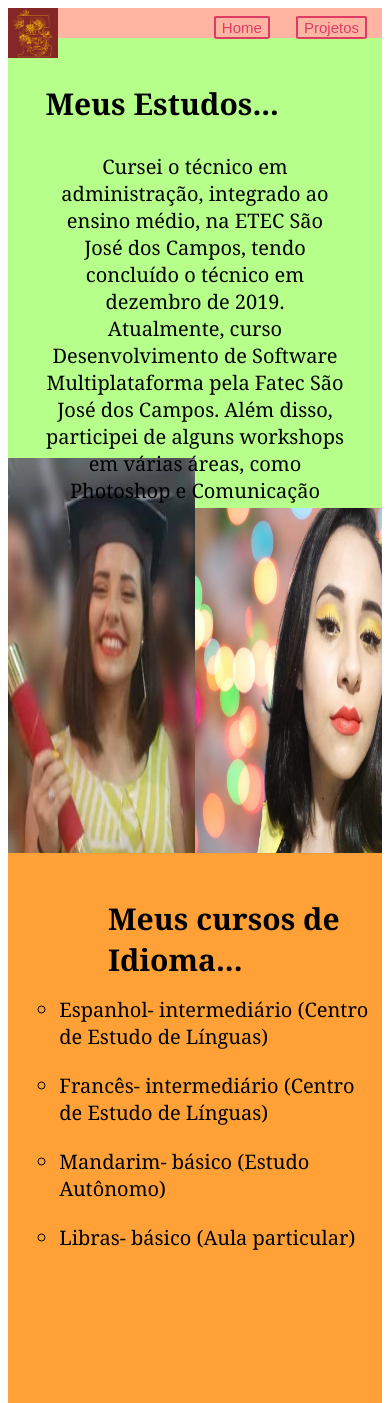
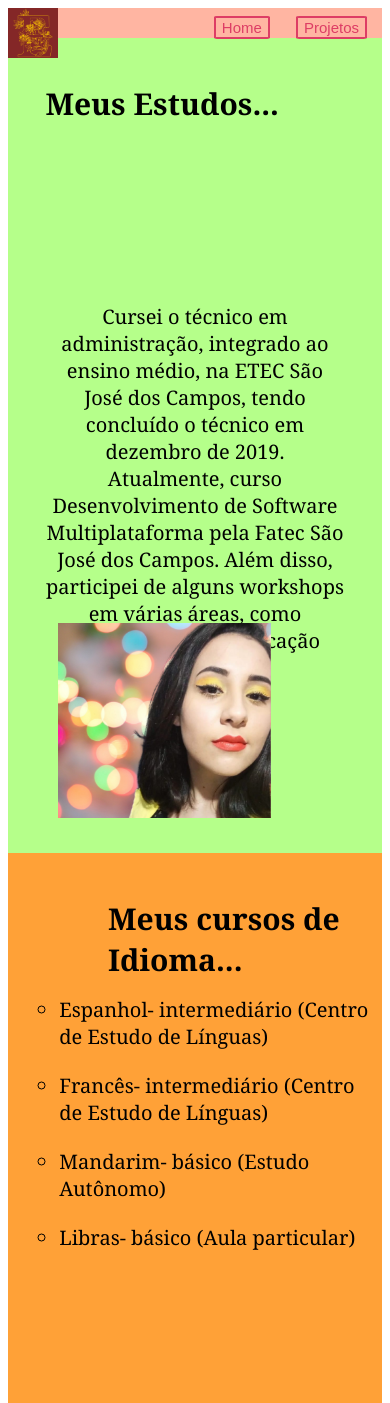
Before and after one commit to MinEvora/MeuProjeto, a Flask app: page /estudos in a window 390 px wide. Run offline with Flask 2, Linux system fonts and the light colour scheme.

Commit message:
Alteração layout

```diff
--- a/src/static/css/estilos2.css
+++ b/src/static/css/estilos2.css
@@ -17,16 +17,16 @@ body{
 .item2{
     background-color: rgb(181, 255, 138);
     width: 100%;
-    height: 500px;
+    height: 1100px;
     align-items: center;
 }
-.imagem1{
+/*.imagem1{
     width: 50%;
     position: absolute;
     top: 450px;
     left: 0px;
     filter: saturate(1.10);
-}
+}*/
 .item3{
     background-color: rgb(255, 161, 55);
     width: 100%;
@@ -35,11 +35,9 @@ body{
     z-index: 1;
 }
 .imagem2{
-    width: 50%;
     position: absolute;
-    top: 500px;
-    right: 0px;
-    z-index: -1;
+    top: 615px;
+    z-index: 1;
 }
 h2{
     position: absolute;
@@ -100,9 +98,9 @@ a {
     .item2{
         top: 50px;
     }
-    .imagem1{
+    /*.imagem1{
         height: 711px;
-    }
+    }*/
     h2{
         top: 50px;
         font-size: 40px;
@@ -115,7 +113,8 @@ a {
         top: 1095px;
     }
     .imagem2{
-        height: 595px;
+        height: 445px;
+        left: 200px;
     }
     h4{
         top: 1100px;
@@ -149,9 +148,9 @@ a {
     .item2{
         top: 40px;
     }
-    .imagem1{
+    /*.imagem1{
         height: 611px;
-    }
+    }*/
     h2{
         top: 50px;
         font-size: 35px;
@@ -164,7 +163,8 @@ a {
         top: 995px;
     }
     .imagem2{
-        height: 495px;
+        height: 345px;
+        left: 50px;
     }
     h4{
         top: 1000px;
@@ -198,9 +198,9 @@ a {
     .item2{
         top: 30px;
     }
-    .imagem1{
+    /*.imagem1{
         height: 461px;
-    }
+    }*/
     h2{
         top: 50px;
         font-size: 30px;
@@ -213,7 +213,8 @@ a {
         top: 845px;
     }
     .imagem2{
-        height: 345px;
+        height: 195px;
+        left: 50px;
     }
     h4{
         top: 850px;
--- a/src/static/css/estilos3.css
+++ b/src/static/css/estilos3.css
@@ -1,5 +1,8 @@
 body{
     position: relative;
+}
+.linkgit{
+    color: rgb(1, 47, 172);
 }
 .container{
     background-color: rgb(255, 181, 162);
--- a/src/templates/estudos.html
+++ b/src/templates/estudos.html
@@ -21,7 +21,7 @@
     </header>
     <main>
         <div class="item2">
-            <img class="imagem1" src="../static/img/foto 80.jpeg">
+            <!--<img class="imagem1" src="../static/img/foto 80.jpeg">-->
             <h2>Meus Estudos...</h2>
             <p>Cursei o técnico em administração, integrado ao ensino médio, na ETEC São José dos Campos, tendo concluído o técnico em dezembro de 2019. Atualmente, curso Desenvolvimento de Software Multiplataforma pela Fatec São José dos Campos. Além disso, participei de alguns workshops em várias áreas, como Photoshop e Comunicação </p>
         </div>
--- a/src/templates/home.html
+++ b/src/templates/home.html
@@ -22,7 +22,7 @@
     </header>
     <main>
         <div class=item3 >
-            <img class=imagem1 src="../static/img/foto 1.jpg">
+            <!--<img class=imagem1 src="../static/img/foto 1.jpg">-->
             <h2>Um Pouco Sobre Mim...</h2>
             <p>Olá! Sou Evora Castro. Se quiser ver sobre meus estudos e projetos é só clicar nos ícones a cima. Sou do Interior do Estado de São Paulo. Sempre gostei de tecnologia e lógica, mas também em interesso por arte de todos so tipos. Moro com minha família: Minha mãe, uma empreededora, que investe seu tempo na produção de seu profuto, Kombucha; meu pai, que dentre todas suas habilidades consta iluminação de eventos; minha irmã mais nova, dançarina e poliglota; e meu irmão mais novo, um excelente artista.</p>
         </div>
--- a/src/templates/projetos.html
+++ b/src/templates/projetos.html
@@ -23,7 +23,7 @@
         <div class="item2">
             <h2>Meus Projetos</h2>
             <p>Participei no desenvolvimento de um projeto interno para a Fatec no ano de 2021, onde foi desenvolvido um sistema para a comunicação com os alunos, professores e colaboradores. Há outros projetos sendo desenvolvidos neste momento. Para acompanhar meus projetos acadêmicos visite meu
-                <a href="https://github.com/MinEvora">GitHub</a>
+                <a href="https://github.com/MinEvora" class="linkgit">GitHub</a>
             </p>
         </div>
         <div class="item3">
```
Also changed, not shown: src/static/css/estilos.css (+17 -16 lines).
